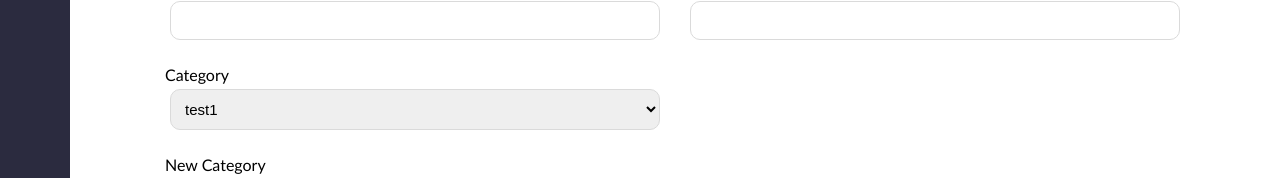
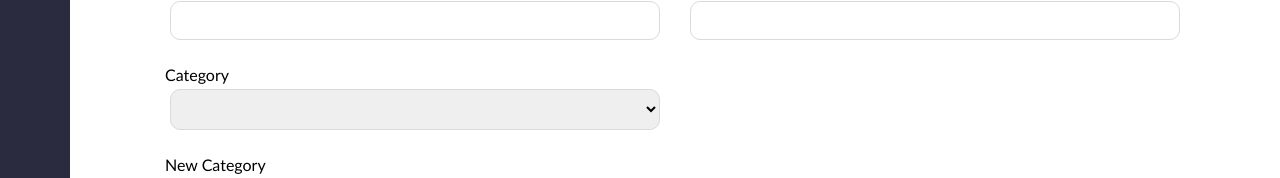
Before and after one commit to IoanLipan/crm-monday, a React (Create React App) app: page /ticket in a window 1280 px wide. Shown: the part 253-431 px from the top of the page. Built offline with nearby package versions, Linux system fonts and the light colour scheme; the HTML template or start-up script is replaced by a standard one.

Commit message:
use react context

```diff
--- a/src/App.js
+++ b/src/App.js
@@ -2,18 +2,26 @@
 import Nav from "./components/Nav";
 import Dashboard from "./pages/Dashboard";
 import TicketPage from "./pages/TicketPage";
+import CategoriesContext from "./context";
+import { useState } from "react";
 
 function App() {
+  const [categories, setCategories] = useState([]);
   return (
     <div className="app">
+      <CategoriesContext.Provider value={{ categories, setCategories }}>
         <BrowserRouter>
           <Nav />
           <Routes>
             <Route path="/" element={<Dashboard />} />
             <Route path="/ticket" element={<TicketPage />} />
-          <Route path="/ticket/:id" element={<TicketPage editMode={true} />} />
+            <Route
+              path="/ticket/:id"
+              element={<TicketPage editMode={true} />}
+            />
           </Routes>
         </BrowserRouter>
+      </CategoriesContext.Provider>
     </div>
   );
 }
--- /dev/null
+++ b/src/context.js
@@ -0,0 +1,8 @@
+import { createContext } from "react";
+
+const CategoriesContext = createContext({
+  categories: null,
+  setCategories: () => {},
+});
+
+export default CategoriesContext;
--- a/src/pages/Dashboard.js
+++ b/src/pages/Dashboard.js
@@ -1,10 +1,12 @@
 import React from "react";
 import TicketCard from "../components/TicketCard";
 import axios from "axios";
-import { useState, useEffect, useContext } from "react";
+import { useState, useEffect } from "react";
+import CategoriesContext from "../context";
 
 const Dashboard = () => {
   const [tickets, setTickets] = useState(null);
+  const { categories, setCategories } = React.useContext(CategoriesContext);
 
   useEffect(() => {
     async function fetchData() {
@@ -23,12 +25,9 @@
     fetchData();
   }, []);
 
-  const uniqueCategories = [
-    ...new Set(tickets?.map(({ category }) => category)),
-  ];
-  const uniqueStatus = [...new Set(tickets?.map(({ status }) => status))];
-
-  console.log(uniqueStatus);
+  useEffect(() => {
+    setCategories([...new Set(tickets?.map(({ category }) => category))]);
+  }, [tickets]);
 
   const colors = [
     "rgb(255, 179, 186)",
@@ -43,7 +42,7 @@
       <h1>My Projects</h1>
       <div className="ticket-container">
         {tickets &&
-          uniqueCategories.map((uniqueCategory, categoryIndex) => (
+          categories.map((uniqueCategory, categoryIndex) => (
             <div key={categoryIndex}>
               <h3>{uniqueCategory}</h3>
               {tickets
--- a/src/pages/TicketPage.js
+++ b/src/pages/TicketPage.js
@@ -1,8 +1,10 @@
 import axios from "axios";
 import { useNavigate } from "react-router-dom";
-import { useState } from "react";
+import { useState, useContext } from "react";
+import CategoriesContext from "../context";
 
 const TicketPage = () => {
+  const { categories, setCategories } = useContext(CategoriesContext);
   const [formData, setFormData] = useState({
     status: "not started",
     progress: 0,
@@ -15,8 +17,6 @@
     description: "",
   });
   const editMode = false;
-
-  const categories = ["test1", "test2"];
 
   const navigate = useNavigate();
 
@@ -71,7 +71,7 @@
             <label>Category</label>
             <select
               name="category"
-              value={formData.category}
+              value={formData.category || categories[0]}
               onChange={handleChange}
             >
               {categories?.map((category, _index) => (
@@ -86,7 +86,6 @@
               name="category"
               type="text"
               onChange={handleChange}
-              required={true}
               value={formData.category}
             />
             <label>Priority</label>
```
Lines whose indentation alone changed are shown as unchanged.
